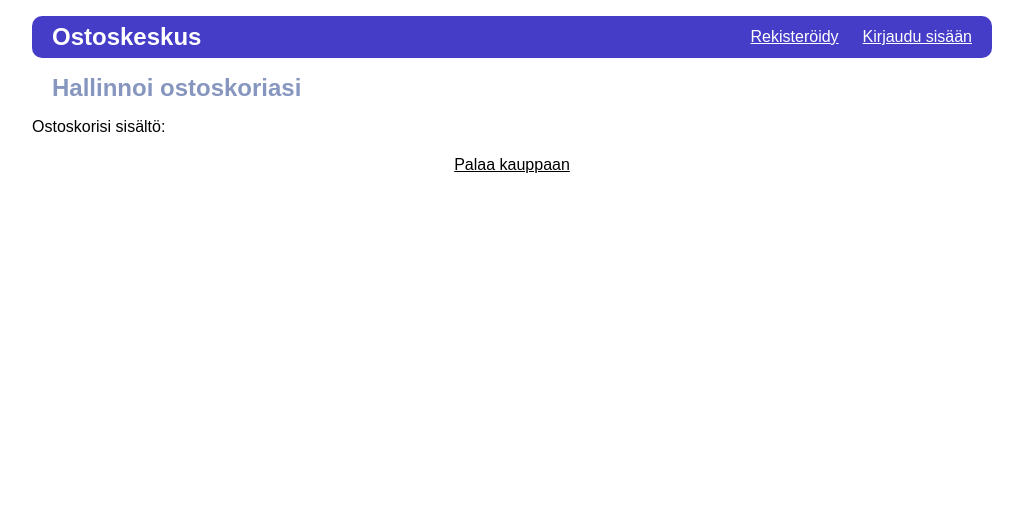
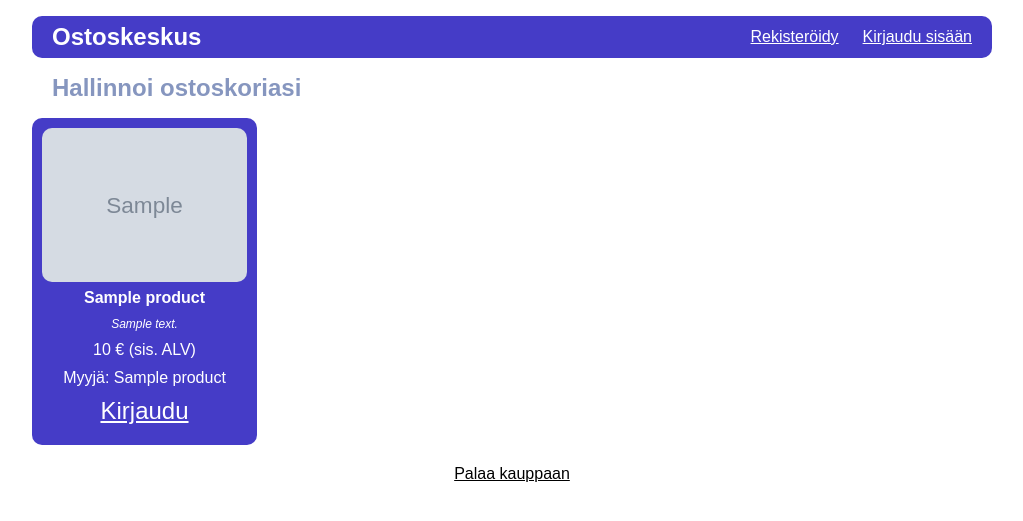
Before and after one commit to Aurala/tsoha-harjoitustyo, a Flask app: template app/templates/cart/view.html in a window 1280 px wide. Shown: the top 521 px of the page, without its empty margins (128-1151 px from the left). Run offline with Flask 3, Linux system fonts and the light colour scheme; a user stored in the database is signed in; data comes from the database, SQL or seed files in the repository; the template is opened without the code that fills it: most values are stand-ins (such as "Sample title", 1, 10 or a date in 2020); grey boxes marked "Sample" are stand-in pictures; parts of the project's set-up code (start-up, migrations or seed data) failed here and were passed over; some libraries are stand-ins or nearby versions.

Commit message:
Shopping cart view, editing quantities

```diff
--- a/app/templates/cart/view.html
+++ b/app/templates/cart/view.html
@@ -3,13 +3,36 @@
 {% block content %}
 
     {% if not session["cart"] %}
+
         Ostoskorisi on tyhjä.
+
     {% else %}
-        Ostoskorisi sisältö:<br/>
-        {% for product_key, product_quantity in session["cart"].items() %}
-            {{ product_key }}: {{ product_quantity }}
-            <br/>
-        {% endfor %}
+
+        <div class="grid">
+            {% for product in products %}
+                <div class="listing">
+                    <div class="image"><img src="{{ product['image'] }}"></div>
+                    <div class="name">{{ product['name'] }}</div>
+                    <div class="description">{{ product['description'] }}</div>
+
+                    {# TODO: Use localization here #}
+                    <div class="price">{{ product['price'] }} &#8364; (sis. ALV)</div>
+
+                    <div class="seller">Myyjä: {{ product['shop_name'] }}</div>
+                    {% if g.user %}
+                        {% set product_key = "_" ~ product['product_id'] %}
+                        <div class="quantity">Kappaletta: {{ session["cart"][product_key] }} kpl</div>
+                        {% if product_key in session["cart"] and session["cart"][product_key] > 0 %}
+                            <div class="remove"><a href="{{ url_for('cart.remove', product_id=product['product_id']) }}">Vähennä</a></div>
+                        {% endif %}
+                            <div class="buy"><a href="{{ url_for('cart.add', product_id=product['product_id']) }}">Lisää</a></div>
+                    {% else %}
+                        <div class="buy"><a href="{{ url_for('auth.login') }}">Kirjaudu</a></div>
+                    {% endif %}
+                </div>
+            {% endfor %}
+        </div>
+
     {% endif %}
 
     <div class="list_footer">
```
Also changed, not shown: app/cart.py (+41 -9 lines).
